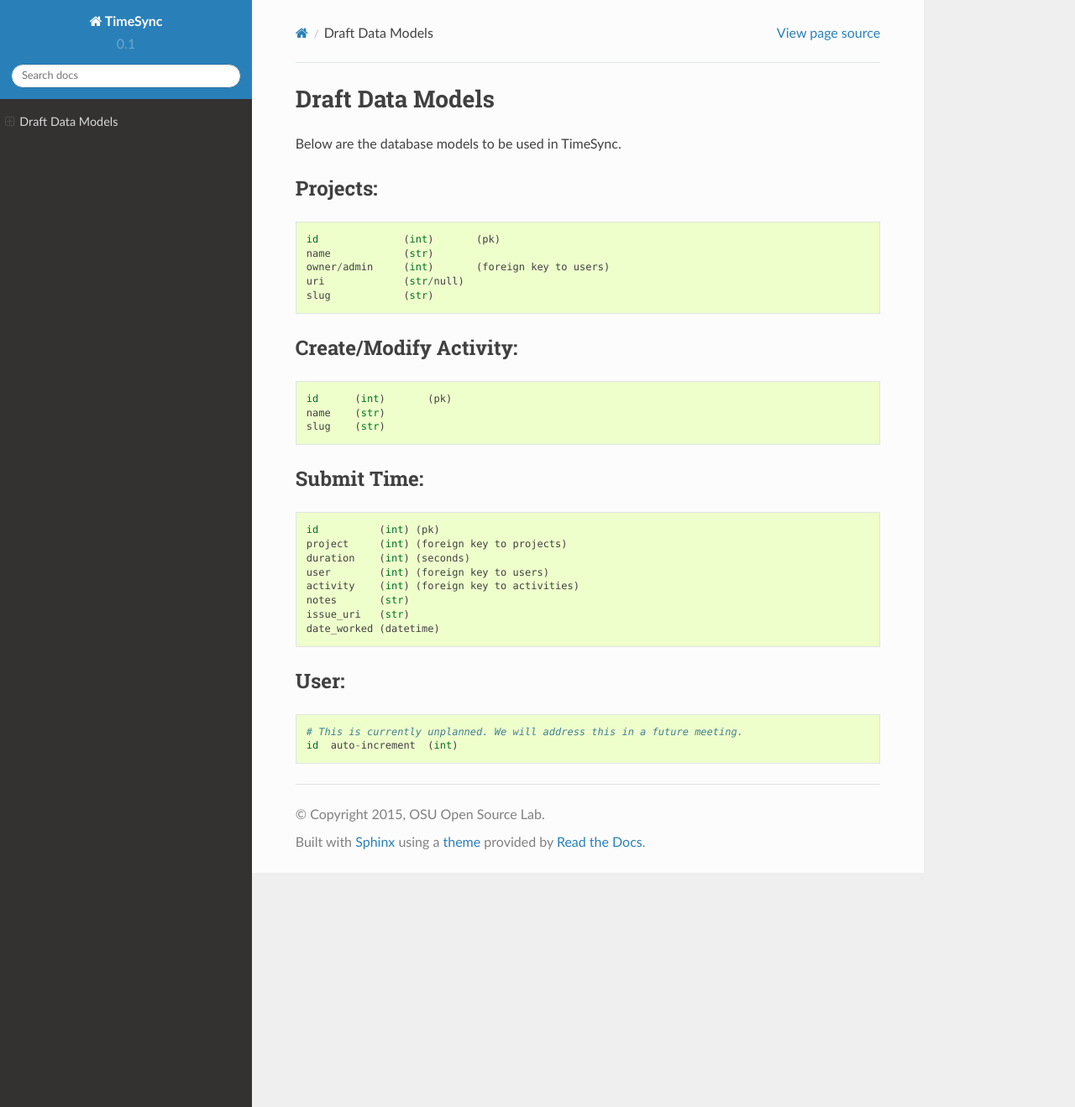
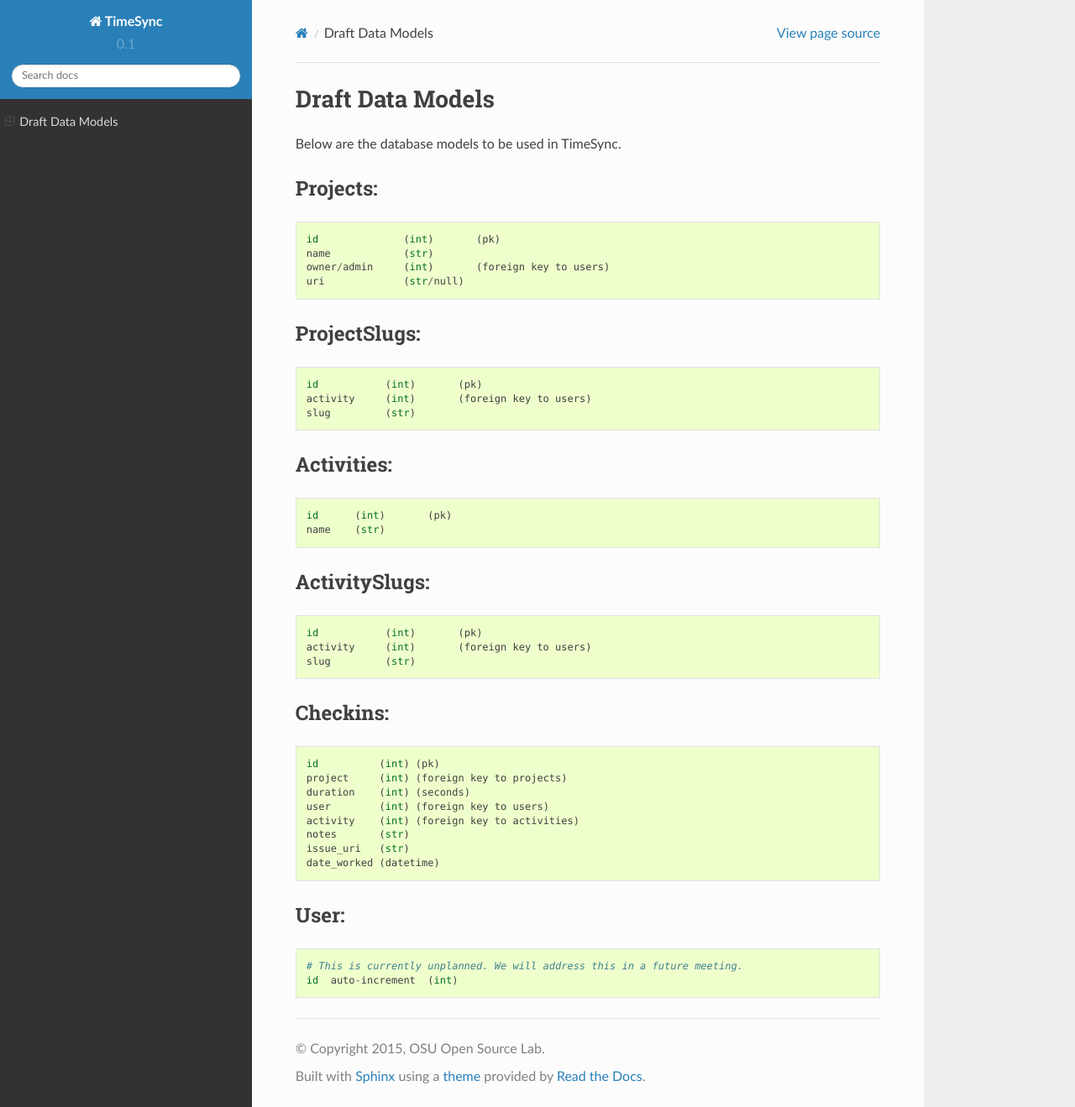
Before and after one commit to osuosl/timesync-node, a Sphinx documentation site: the page built from docs/source/design/draft_models.rst, in a window 1280 px wide and 1319 px high. Shown: the whole window at 84% size. Built offline with Sphinx 7.4.7 and the Read the Docs theme 2.0.0, drawn with Linux system fonts in a browser that asks for light colours.

Commit message:
Add ActivitySlugs and ProjectSlugs tables

```diff
--- a/docs/source/design/draft_models.rst
+++ b/docs/source/design/draft_models.rst
@@ -14,19 +14,35 @@ Projects:
     name            (str)
     owner/admin     (int)       (foreign key to users)
     uri             (str/null)
-    slug            (str)
 
-Create/Modify Activity:
------------------------
+ProjectSlugs:
+--------------
+
+.. code-block:: python
+
+    id           (int)       (pk)
+    activity     (int)       (foreign key to users)
+    slug         (str)
+
+Activities:
+---------
 
 .. code-block:: python
 
     id      (int)       (pk)
     name    (str)
-    slug    (str)
 
-Submit Time:
-------------
+ActivitySlugs:
+--------------
+
+.. code-block:: python
+
+    id           (int)       (pk)
+    activity     (int)       (foreign key to users)
+    slug         (str)
+
+Checkins:
+--------
 
 .. code-block:: python
 
```
